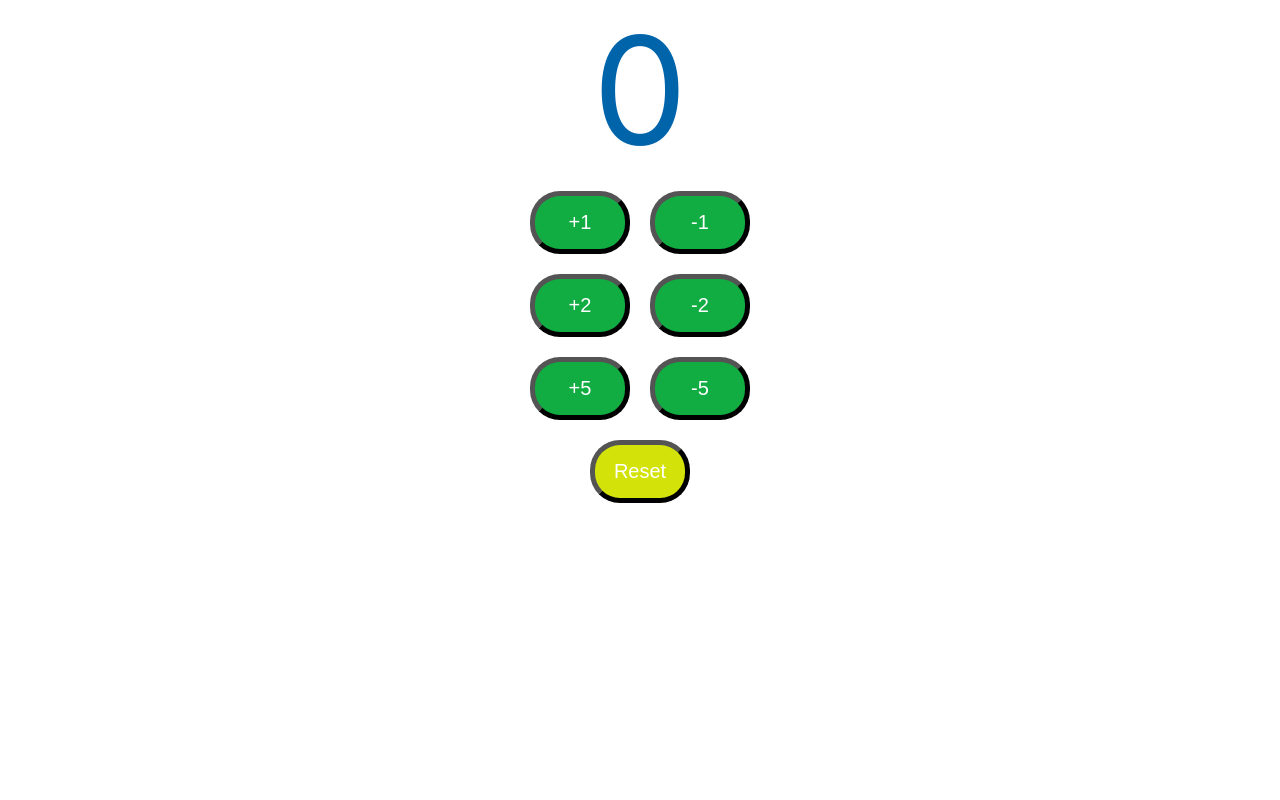
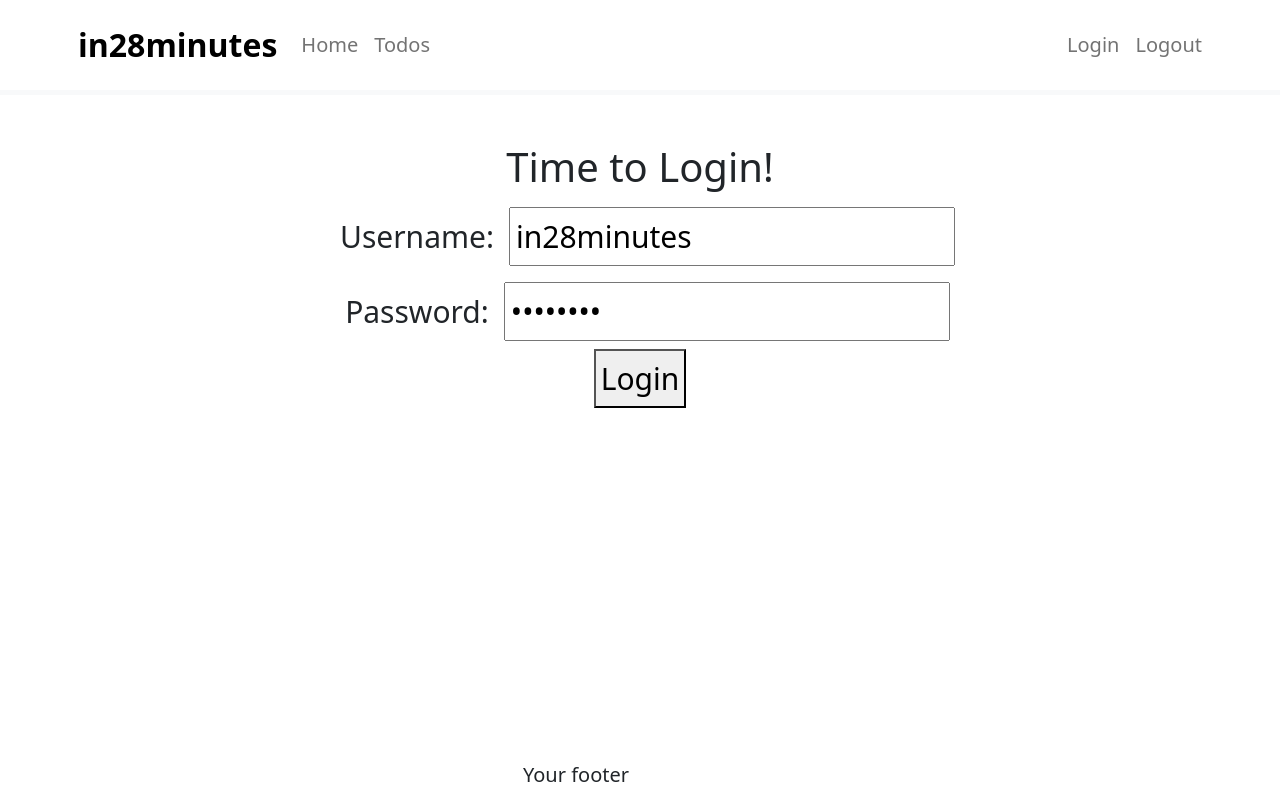
Before and after one commit to wtbrown10/todo_app, a React (Create React App) app in the folder todo-app/: page / in a window 1280 px wide. Built offline with nearby package versions, Linux system fonts and the light colour scheme.

Commit message:
tables, containers, css

```diff
--- a/todo-app/package.json
+++ b/todo-app/package.json
@@ -6,10 +6,14 @@
     "@testing-library/jest-dom": "^5.16.5",
     "@testing-library/react": "^13.4.0",
     "@testing-library/user-event": "^13.5.0",
+    "bootstrap": "^5.2.3",
     "react": "^18.2.0",
     "react-dom": "^18.2.0",
-    "react-scripts": "5.0.1",
+    "react-router-dom": "^6.8.0",
     "web-vitals": "^2.1.4"
+  },
+  "devDependencies": {
+    "react-scripts": "5.0.1"
   },
   "scripts": {
     "start": "react-scripts start",
--- a/todo-app/src/App.js
+++ b/todo-app/src/App.js
@@ -1,11 +1,12 @@
+
 import './App.css';
 
-import Counter from './components/counter/Counter';
+import TodoApp from './components/todo/TodoApp';
 
 function App() {
   return (
     <div className="App">
-      <Counter />
+      <TodoApp />
     </div>
   );
 }
--- /dev/null
+++ b/todo-app/src/components/todo/TodoApp.css
@@ -0,0 +1,18 @@
+label, input, button {
+    margin: 10px;
+    padding: 5px;
+}
+
+footer {
+    bottom: 0;
+    font-size: 20px;
+    text-align: center;
+    position: absolute;
+    width: 90%;
+    height: 40px;
+
+}
+
+header {
+    font-size: 20px;
+}
--- /dev/null
+++ b/todo-app/src/components/todo/TodoApp.jsx
@@ -0,0 +1,199 @@
+import { useState } from 'react'
+import './TodoApp.css'
+import {BrowserRouter, Route, Routes, useNavigate, useParams, Link} from 'react-router-dom'
+
+export default function TodoApp() {
+    return (
+        <div className="App">
+                <BrowserRouter>
+                    <HeaderComponent />
+                        <Routes>
+                            <Route path='/' element={<LoginComponent />} />
+                            <Route path='/login' element={<LoginComponent />} />
+                            <Route path='/welcome/:username' element={<WelcomeComponent />} />
+                            <Route path='/todos' element={<ListTodoComponent />} />
+                            <Route path='/logout' element={<LogoutComponent />} />
+
+                            <Route path='*' element={<ErrorComponent />} />
+
+                        </Routes>
+                    <FooterComponent />
+                </BrowserRouter>
+
+        </div>
+    )
+}
+
+function LoginComponent() {
+
+    const [username, setUsername] = useState('in28minutes')
+
+    const [password, setPassword] = useState('password')
+
+    const [showSuccesMessage, setShowSuccessMessage] = useState(false)
+
+    const [showErrorMessage, setShowErrorMessage] = useState(false)
+
+    const navigate = useNavigate()
+
+    function handleUsernameChange(event){
+        setUsername(event.target.value)
+    }
+
+    function handlePasswordChange(event){
+        setPassword(event.target.value)
+    }
+
+    function handleSubmit(){
+        if(username==='in28minutes' && password==='dummy'){
+            console.log('success');
+            setShowSuccessMessage(true)
+            setShowErrorMessage(false)
+            navigate(`/welcome/${username}`)
+        } else {
+            console.log('failed');
+            setShowSuccessMessage(false)
+            setShowErrorMessage(true)
+        }
+
+    }
+
+    return(
+        <div className="Login">
+            <h1>Time to Login!</h1>
+            {showSuccesMessage && <div className='successMessage'>Authentication Successfully</div>}
+            {showErrorMessage && <div className='errrorMessage'>Authentication Failed.
+                                                                Please check your credentials.</div>}
+            {/* <SuccessMessageComponent /> */}
+            {/* <ErrorMessageComponent /> */}
+
+            <div className="LoginForm">
+                <div>
+                    <label>Username:</label>
+                    <input type="text" name="username" value={username} onChange={handleUsernameChange} />
+                </div>
+                <div>
+                    <label>Password:</label>
+                    <input type="password" name="password" value={password} onChange={handlePasswordChange} />
+                </div>
+                <div>
+                    <button type="button" name="login" onClick={handleSubmit}>Login</button>
+                </div>
+            </div>
+        </div>
+    )
+}
+
+
+function WelcomeComponent() {
+
+    const {username} = useParams()
+
+    console.log(username);
+
+    return(
+        <div className="Welcome">
+            <h1>Welcome {username}</h1>
+            <div>
+                Your todos. <Link to='/todos'>List of Todos</Link>
+            </div>
+        </div>
+    )
+}
+
+function ErrorComponent() {
+    return(
+        <div className="Error">
+            <h1>Apologies for the 404. Reach out to out team at 1800-345-6789.</h1>
+        </div>
+    )
+}
+
+function ListTodoComponent() {
+
+    const today = new Date();
+    const targetDate = new Date(today.getFullYear()+12, today.getMonth(), today.getDay())
+
+    const todos = [
+        {id: 1, description: 'Learn AWS', done: false, targetDate:targetDate},
+        {id: 2, description: 'Learn Python', done: false, targetDate:targetDate},
+        {id: 3, description: 'Learn Java', done: false, targetDate:targetDate}
+]
+    return(
+        <div className="container">
+            <h1>Things You Want To Do!</h1>
+            <div>
+                <table className='table' >
+                    <thead>
+                        <tr>
+                            <td>id</td>
+                            <td>description</td>
+                            <td>Is Done?</td>
+                            <td>Target Date</td>
+                        </tr>
+
+                    </thead>
+                        <tbody>
+                        {
+                            todos.map(todo => (
+                                    <tr key={todo.id}>
+                                        <td>{todo.id}</td>
+                                        <td>{todo.description}</td>
+                                        <td>{todo.done.toString()}</td>
+                                        <td>{todo.targetDate.toDateString()}</td>
+                                        </tr>
+                            )
+                        )
+                    }
+
+                        </tbody>
+                </table>
+            </div>
+        </div>
+    )
+}
+
+function HeaderComponent() {
+    return(
+        <header className="border-bottom border-light border-5 mb-5 p-2">
+            <div className="container">
+                <div className="row">
+                    <nav className="navbar navbar-expand-lg">
+                        <a className="navbar-brand ms-2 fs-2 fw-bold text-black" href="https://www.in28minutes.com">in28minutes</a>
+                        <div className="collapse navbar-collapse">
+                            <ul className="navbar-nav">
+                                <li className="nav-item fs-5"><Link className="nav-link" to="/welcome/in28minutes">Home</Link></li>
+                                <li className="nav-item fs-5"><Link className="nav-link" to="/todos">Todos</Link></li>
+                            </ul>
+                        </div>
+                        <ul className="navbar-nav">
+                            <li className="nav-item fs-5"><Link className="nav-link" to="/login">Login</Link></li>
+                            <li className="nav-item fs-5"><Link className="nav-link" to="/logout">Logout</Link></li>
+                        </ul>
+                    </nav>
+                </div>
+            </div>
+        </header>
+    )
+}
+
+function FooterComponent() {
+    return(
+        <footer className="footer">
+            <div className='container'>Your footer</div>
+        </footer>
+    )
+}
+
+function LogoutComponent() {
+    return(
+        <div className="LogoutComponent">
+             <h1>
+                You Are Logged Out!
+             </h1>
+             <body>
+                Thank you for using our App. Come back soon!
+             </body>
+        </div>
+    )
+}
--- a/todo-app/src/index.js
+++ b/todo-app/src/index.js
@@ -3,6 +3,7 @@
 import './index.css';
 import App from './App';
 import reportWebVitals from './reportWebVitals';
+import 'bootstrap/dist/css/bootstrap.min.css'
 
 const root = ReactDOM.createRoot(document.getElementById('root'));
 root.render(
```
Also changed, not shown: 1 other file (tests, documents, lock files or other folders).
